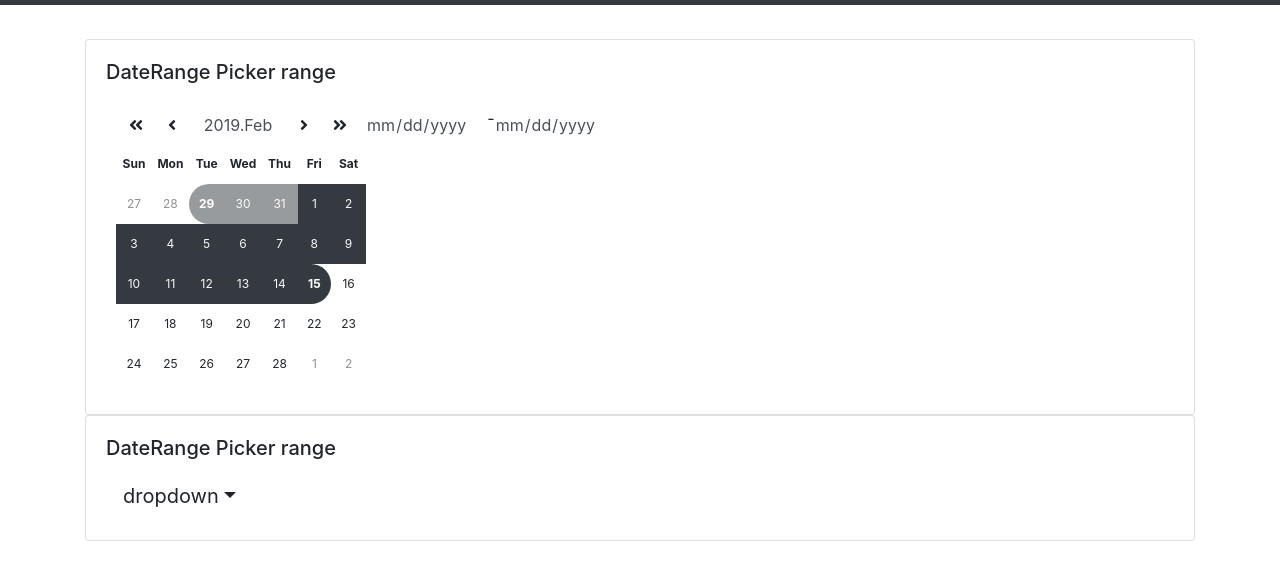
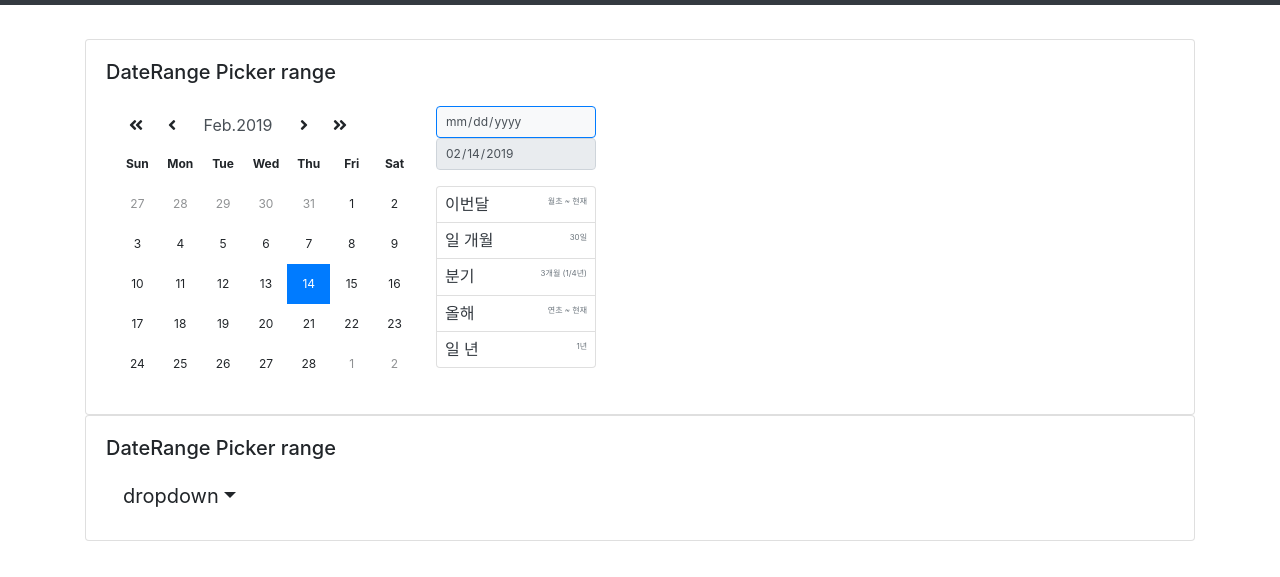
Before and after one commit to nmg-dev/bs-daterange, a plain HTML site: page index.html in a window 1280 px wide. Shown: the part 51-628 px from the top of the page. Drawn offline with nearby package versions, Linux system fonts and the light colour scheme.

Commit message:
tmp with preset

```diff
--- a/daterange.css
+++ b/daterange.css
@@ -13,7 +13,7 @@
 .daterange .bs-daterange-wrapper {
 	display: flex;
 	flex-direction: column;
-	width: 250px;
+	width: calc(15*var(--cell-unit));
 }
 
 .daterange .bs-daterange-calendar {
@@ -22,7 +22,9 @@
 }
 
 .daterange .bs-daterange-selector {
-	justify-content: space-between;
+	justify-content: flex-start;
+	width: calc(9*var(--cell-unit));
+	padding-left: var(--cell-unit);
 }
 
 .daterange .bs-daterange-control {
@@ -105,3 +107,42 @@
 .daterange table.bs-daterange-calendar-table td:not(.bs-daterange-the-month) {
 	opacity: 0.5;
 }
+
+.daterange .bs-daterange-selector .bs-daterange-controls input {
+	font-size: 0.75rem;
+	padding: 0.5rem;
+}
+
+.daterange .bs-daterange-selector .bs-daterange-controls input.focused {
+	background-color: var(--light);
+	border-color: var(--primary);
+}
+
+.daterange .bs-daterange-selector .bs-daterange-presets {
+}
+.daterange .bs-daterange-selector .bs-daterange-presets .list-group-item {
+	padding: .5rem;
+}
+.daterange .bs-daterange-selector .bs-daterange-presets h5 {
+	color: var(--dark);
+	font-size: 1.0rem;
+	margin: 0;
+}
+
+.daterange .bs-daterange-selector .bs-daterange-presets small {
+	color: var(--secondary);
+	font-size: 0.5rem;
+	margin: 0;
+}
+
+
+.daterange *::-webkit-scrollbar {
+	width: 2px;
+}
+.daterange *::-webkit-scrollbar-track {
+	/*color: var(--primary);*/
+	background-color: var(--light);
+}
+.daterange *::-webkit-scrollbar-thumb {
+	background-color: var(--dark);
+}
--- a/daterange.js
+++ b/daterange.js
@@ -1,18 +1,50 @@
 $.fn.daterange = (function(options) {
+	const DATE_FORMAT = 'YYYY-MM-DD';
+	const MONTH_FORMAT = 'YYYY-MM';
+	const TITLE_FORMAT = 'MMM.YYYY';
+
+	const WEEKDAYS = ['sun','mon','tue','wed','thu','fri','sat'];
+	const PRESET_RANGES = {
+		'this_week': (till)=>moment(till).weekday(this._options.weekStart).format(DATE_FORMAT),
+		'this_month': (till)=>moment(till).date(1).format(DATE_FORMAT),
+		'this_year': (till)=>moment(till).dayOfYear(1).format(DATE_FORMAT),
+		'7_days': (till)=>moment(till).add(-7, 'day').format(DATE_FORMAT),
+		'4_weeks': (till)=>moment(till).add(-4, 'week').format(DATE_FORMAT),
+		'30_days': (till)=>moment(till).add(-30, 'day').format(DATE_FORMAT),
+		'3_months': (till)=>moment(till).add(-3, 'month').format(DATE_FORMAT),
+		'12_weeks': (till)=>moment(till).add(-12, 'week').format(DATE_FORMAT),
+		'90_days': (till)=>moment(till).add(-90, 'day').format(DATE_FORMAT),
+		'a_year': (till)=>moment(till).add(-1, 'year').format(DATE_FORMAT),
+	};
+	const _TODAY = moment().format(DATE_FORMAT);
+
 	const DEFAULT_OPTIONS = {
 		calendar: '2019-02',
 		ranged: {
-			from: '2019-01-29',
-			till: '2019-02-15',
+			from: null,
+			till: _TODAY,
 		},
-		selected: null,
+		selected: _TODAY,
+		focused: 'from',
 		moveMonth: true,
 		moveYear: true,
-		titleFormat: 'YYYY.MMM',
+		titleFormat: TITLE_FORMAT,
 		weekStart: 0,
-		presets: [],
+		presets: [
+			/* {
+				- title: label name,
+				- desc: short description,
+				- range: function(till :string) => return from :string
+			}*/
+			{ title: '이번달', desc: '월초 ~ 현재', range: PRESET_RANGES['this_month'] },
+			{ title: '일 개월', desc: '30일', range: PRESET_RANGES['30_days'] },
+			{ title: '분기', desc: '3개월 (1/4년)', range: PRESET_RANGES['3_months'] },
+			{ title: '올해', desc: '연초 ~ 현재', range: PRESET_RANGES['this_year'] },
+			{ title: '일 년', desc: '1년', range: PRESET_RANGES['a_year'] },
+		],
 	};
-	const WEEKDAYS = ['sun','mon','tue','wed','thu','fri','sat'];
+
+	this.__preset_ranges = PRESET_RANGES;
 	// console.log(this, options);
 
 	this._options = Object.assign(DEFAULT_OPTIONS, this[0].dataset, options);
@@ -21,6 +53,7 @@ $.fn.daterange = (function(options) {
 
 	let _onClickControl = function(ev) {
 		let ctrl = ev.target.tagName != 'I' ? ev.target : ev.target.parentElement;
+		console.log(ev, ctrl);
 		// on click title control
     	if(ctrl.classList.contains('bs-daterange-control')) {
     		let unit = ctrl.classList.contains('bs-daterange-year') ? 'year' : 'month';
@@ -28,16 +61,33 @@ $.fn.daterange = (function(options) {
 
     		this._options.calendar = moment(this._options.calendar)
     			.add(unit, direction)
-    			.format('YYYY-MM');
-    		this._drawControls();
+    			.format(MONTH_FORMAT);
+    	}
+    	// on click calendar
+    	if(ctrl.classList.contains('bs-daterange-cellbody')) {
+    		if(this._options.focused) {
+    			this._options.ranged[this._options.focused] = ctrl.dataset.date;
+    			this._options.focused = null;
+    		}
+    		this._options.selected = ctrl.dataset.date;
+    	}
+    	// on click input
+    	if(ctrl.classList.contains('bs-daterange-period')) {
+    		this._options.selected = null;
+    		this._options.focused = ctrl.name;
+    	}
+    	// on click preset
+    	if(ctrl.hasAttribute('preset-idx')) {
+    		if(!this._options.ranged.till)
+    			this._options.ranged.till = moment().format(DATE_FORMAT);
+    		let pidx = parseInt(ctrl.getAttribute('preset-idx'));
+    		this._options.ranged.from = this._options.presets[pidx].range(this._options.ranged.till);
+    		this._options.selected = this._options.ranged.from;
+    		this._options.focused = null;
+    		this._options.presets[pidx].selected = true;
     	}
 
-    	// on click calendar
-    	if(ctrl.classList.contains('bs-daterange-cellbody')) {
-    		console.log(ctrl.dataset.date);
-    		this._options.selected = ctrl.dataset.date;
-    		this._drawControls();
-    	}
+    	this._drawControls();
     	ev.preventDefault();
     	ev.stopPropagation();
 	}
@@ -72,13 +122,15 @@ $.fn.daterange = (function(options) {
 	    dcursor.date(1);
 	    dcursor.add('day', this._options.weekStart-dcursor.weekday());
 	    dcursor.hour(0);dcursor.minute(0);dcursor.second(0);dcursor.millisecond(2);
-		let the_month = dcursor.format('YYYY-MM');
+		let the_month = dcursor.format(MONTH_FORMAT);
 
 		let range_from = this._options.ranged && this._options.ranged.from ? moment(this._options.ranged.from) : null;
 		let range_till = this._options.ranged && this._options.ranged.till ? moment(this._options.ranged.till) : null;
 		let inRange = null;
-		range_from.hour(0);range_from.minute(0);range_from.second(0);range_from.millisecond(0);
-		range_till.hour(23);range_till.minute(59);range_till.second(59);range_till.millisecond(999);
+		if(range_from && range_till) {
+			range_from.hour(0);range_from.minute(0);range_from.second(0);range_from.millisecond(0);
+			range_till.hour(23);range_till.minute(59);range_till.second(59);range_till.millisecond(999);
+		}
 
 	    do {
 	    	let row = tblBody.append('<tr></tr>');
@@ -88,8 +140,8 @@ $.fn.daterange = (function(options) {
 
 				// month class
 				let wc = 'bs-daterange-the-month';
-				the_month = dcursor.format('YYYY-MM');
-				let the_day = dcursor.format('YYYY-MM-DD');
+				the_month = dcursor.format(MONTH_FORMAT);
+				let the_day = dcursor.format(DATE_FORMAT);
 				if(the_month!=this._options.calendar) {
 					wc = dcursor.isBefore(_dbase) ? 'bs-daterange-prev-month' : 'bs-daterange-next-month';
 				}
@@ -102,7 +154,7 @@ $.fn.daterange = (function(options) {
 				if(range_from && range_from.isBefore(dcursor) && range_till.isAfter(dcursor))
 					wc += ' in-range';
 
-				row.append(`<td class="bs-daterange-cellbody weekday-${wd} ${wc}" data-date="${dcursor.format('YYYY-MM-DD')}">
+				row.append(`<td class="bs-daterange-cellbody weekday-${wd} ${wc}" data-date="${dcursor.format(DATE_FORMAT)}">
 					${dcursor.date()}
 				</td>`);
 	    		dcursor.add('day', 1);
@@ -110,19 +162,32 @@ $.fn.daterange = (function(options) {
 	    } while(the_month==this._options.calendar);
 
 	    // setup ranged from/till
-	    this.find(`td[data-date="${range_from.format('YYYY-MM-DD')}"]`).addClass('period-from');
-	    	// .html(`<span class="period-from">${range_from.date()}</span>`);
-	    this.find(`td[data-date="${range_till.format('YYYY-MM-DD')}"]`).addClass('period-till');
-	    	// .html(`<span class="period-till">${range_till.date()}</span>`);
+	    if(range_from && range_till) {
+		    this.find(`td[data-date="${range_from.format(DATE_FORMAT)}"]`).addClass('period-from');
+		    	// .html(`<span class="period-from">${range_from.date()}</span>`);
+		    this.find(`td[data-date="${range_till.format(DATE_FORMAT)}"]`).addClass('period-till');
+		    	// .html(`<span class="period-till">${range_till.date()}</span>`);
+	    }
 
-	    this._selector.append(`<div class="bs-daterange-controls">
-	    	<div class="input-group">
-	    		<input class="form-control bs-daterange-period bs-daterange-from" type="date" readonly>
-	    		<span class="input-text"> - </span>
-	    		<input class="form-control bs-daterange-period bs-daterange-till" type="date" readonly>
+	    let presets = this._options.presets.map(
+	    	(ps, idx)=>`<a href="#" class="list-group-item list-group-item-action flex-column align-items-start bs-daterange-preset-item ${ps.selected?'active':''}"  preset-idx=${idx}>
+    			<div class="d-flex w-100 justify-content-between" preset-idx=${idx}>
+	      			<h5 preset-idx=${idx}>${ps.title}</h5>
+	      			<small preset-idx=${idx}>${ps.desc}</small>
+    			</div>
+    		</a>`) || [];
+	   	this._selector.append(`<div class="list-group bs-daterange-presets">${presets.join(' ')}</div>`);
+	    this._selector.prepend(`<div class="bs-daterange-controls">
+	    	<div class="form-group">
+	    		<input class="form-control bs-daterange-period bs-daterange-from" name="from" type="date" value="${this._options.ranged.from}" readonly>
+	    		<input class="form-control bs-daterange-period bs-daterange-till" name="till" type="date" value="${this._options.ranged.till}" readonly>
 	    	</div>
-	    	<ul class="dropdown-menu bs-daterange-presets"></ul>
 	    </div>`);
+
+	    if(this._options.focused) {
+	    	this._selector.find(`input[name="${this._options.focused}"]`).addClass('focused');
+	    }
+
 
 	    if(initializing) {
 		    this.click(_onClickControl.bind(this));
```
